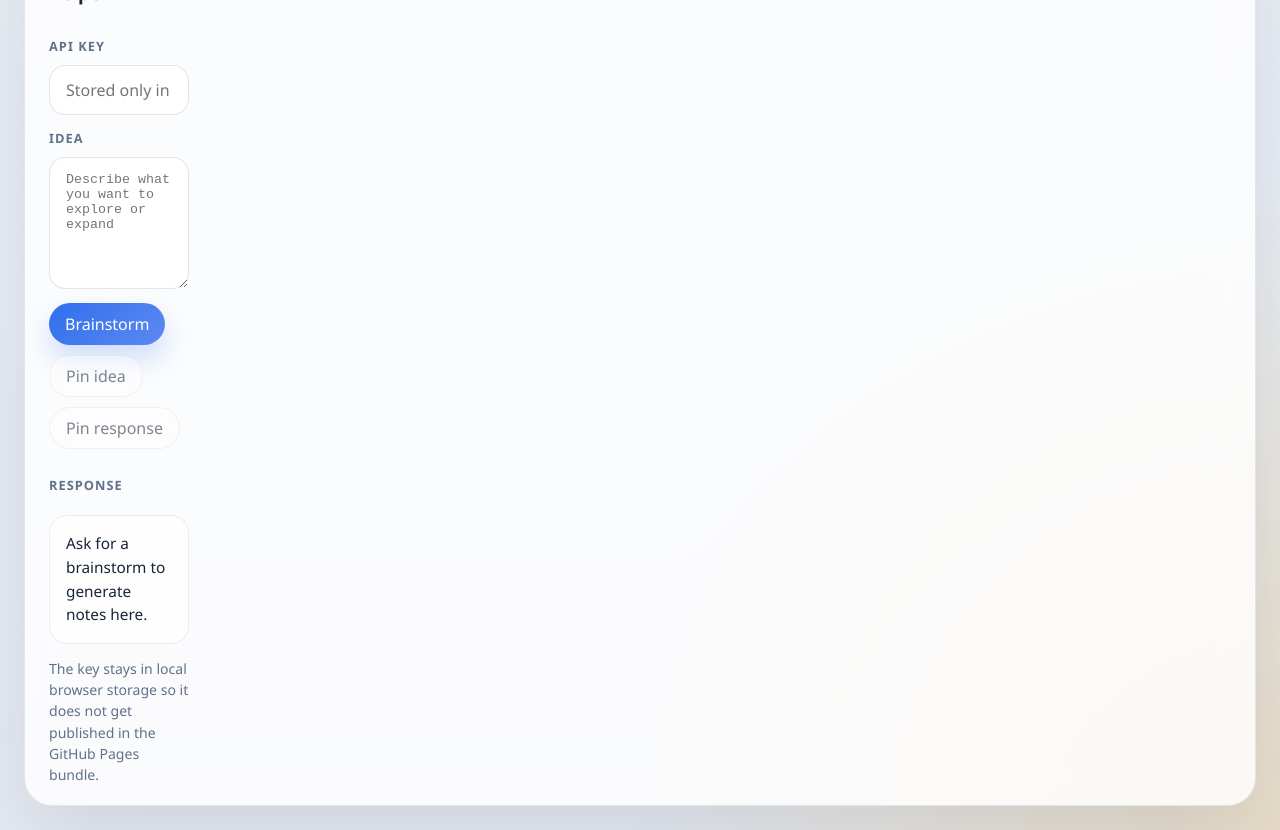
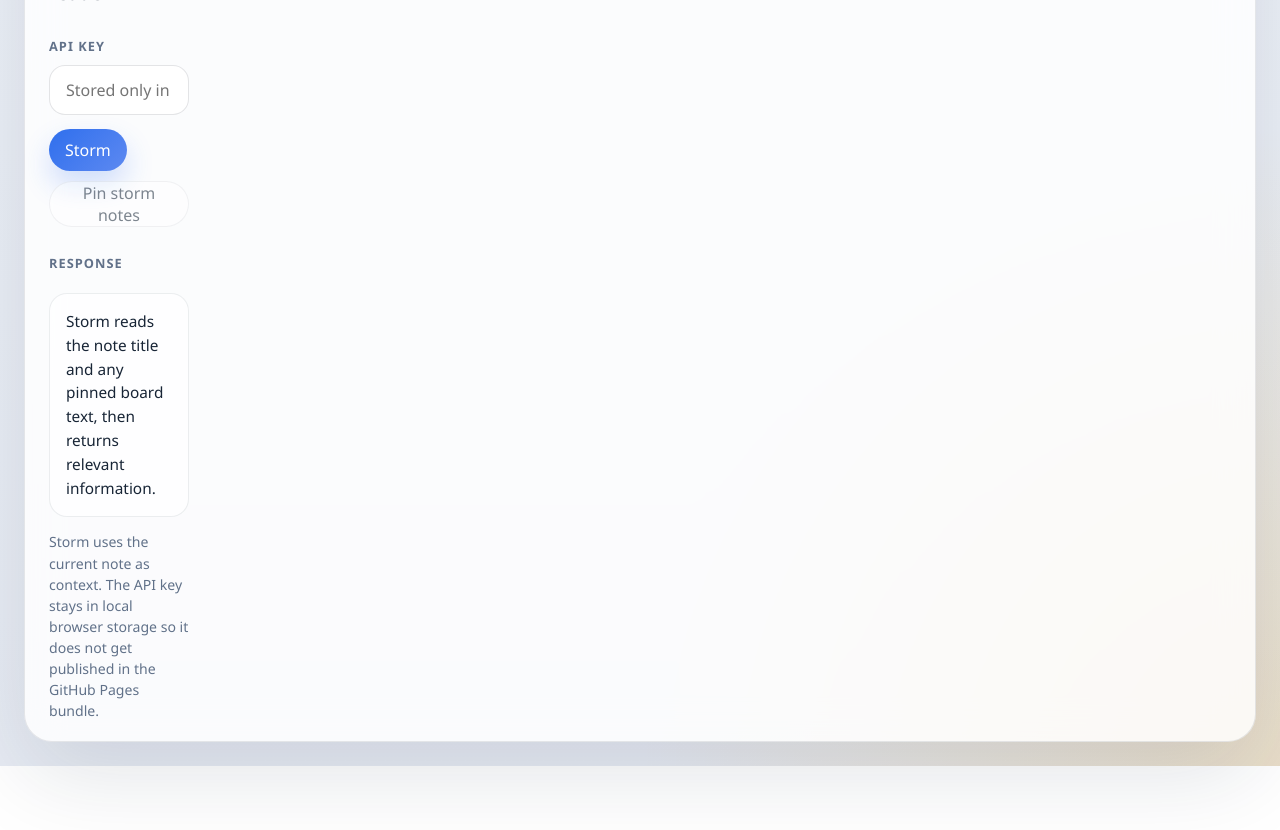
Before and after one commit to Dashhhhhhhh/writespace, a Next.js app: page / in a window 1280 px wide. Shown: the part 1340-2170 px from the top of the page. After the commit the page ends 2106 px from the top, so only its background shows below. Built offline with nearby package versions, Linux system fonts and the light colour scheme.

Commit message:
Refine AI into Storm context reader

```diff
--- a/app/page.tsx
+++ b/app/page.tsx
@@ -215,6 +215,19 @@ function buildCardTexts(value: string) {
     .map((line) => (line.length > 180 ? `${line.slice(0, 177)}...` : line));
 }
 
+function buildStormContext(note: Note) {
+  const title = note.title.trim();
+  const manualCards = note.cards
+    .map((card) => card.text.trim())
+    .filter((text) => text.length > 0);
+
+  return {
+    title,
+    manualCards,
+    canAnalyze: title.length > 0 || manualCards.length > 0,
+  };
+}
+
 export default function Home() {
   const canvasRef = useRef<HTMLCanvasElement | null>(null);
   const boardRef = useRef<HTMLDivElement | null>(null);
@@ -226,7 +239,6 @@ export default function Home() {
   const [mode, setMode] = useState<DrawMode>("draw");
   const [isHydrated, setIsHydrated] = useState(false);
   const [aiApiKey, setAiApiKey] = useState("");
-  const [aiIdea, setAiIdea] = useState("");
   const [aiResponse, setAiResponse] = useState("");
   const [aiError, setAiError] = useState("");
   const [isAiLoading, setIsAiLoading] = useState(false);
@@ -370,7 +382,6 @@ export default function Home() {
   useEffect(() => {
     setAiResponse("");
     setAiError("");
-    setAiIdea("");
   }, [activeNoteId]);
 
   function updateActiveNote(
@@ -510,17 +521,22 @@ export default function Home() {
     }));
   }
 
-  async function handleBrainstorm() {
-    const trimmedKey = aiApiKey.trim();
-    const trimmedIdea = aiIdea.trim();
-
-    if (trimmedKey.length === 0) {
-      setAiError("Add a DeepSeek API key to use AI brainstorming.");
+  async function handleStorm() {
+    if (!activeNote) {
+      setAiError("Open a note before using Storm.");
       return;
     }
 
-    if (trimmedIdea.length === 0) {
-      setAiError("Enter an idea first.");
+    const trimmedKey = aiApiKey.trim();
+    const context = buildStormContext(activeNote);
+
+    if (trimmedKey.length === 0) {
+      setAiError("Add a DeepSeek API key to use Storm.");
+      return;
+    }
+
+    if (!context.canAnalyze) {
+      setAiError("Name the note or pin some board text so Storm has context.");
       return;
     }
 
@@ -536,20 +552,23 @@ export default function Home() {
         },
         body: JSON.stringify({
           model: "deepseek-chat",
-          temperature: 0.9,
+          temperature: 0.6,
           max_tokens: 500,
           messages: [
             {
               role: "system",
               content:
-                "You are a sharp brainstorming partner inside a whiteboard app. Respond with short, scannable sections titled Core direction, Angles, Questions, and Next steps. Use bullets and concrete suggestions.",
+                "You are Storm, an AI layer inside a whiteboard app. Infer the topic from the note context and provide concise, relevant information the user would want on a whiteboard. Respond with short bullet sections titled Topic read, Relevant information, Key questions, and Useful next steps.",
             },
             {
               role: "user",
               content: [
-                `Whiteboard note: ${activeTitle}`,
-                `Idea: ${trimmedIdea}`,
-                "Help me expand this into a useful brainstorm I can pin onto a whiteboard.",
+                `Note title: ${context.title || "(untitled)"}`,
+                context.manualCards.length > 0
+                  ? `Board text:\n- ${context.manualCards.join("\n- ")}`
+                  : "Board text: none",
+                `Stroke count: ${activeNote.strokes.length}`,
+                "Interpret what this whiteboard is about and add useful context.",
               ].join("\n"),
             },
           ],
@@ -581,10 +600,6 @@ export default function Home() {
     } finally {
       setIsAiLoading(false);
     }
-  }
-
-  function handlePinIdea() {
-    addCardsToActiveNote([aiIdea], "manual");
   }
 
   function handlePinAiResponse() {
@@ -883,8 +898,8 @@ export default function Home() {
 
         <section className="ai-panel">
           <div className="ai-panel-head">
-            <p className="eyebrow">AI Brainstorm</p>
-            <h3>DeepSeek helper</h3>
+            <p className="eyebrow">Storm</p>
+            <h3>Context reader</h3>
           </div>
 
           <div className="field-block">
@@ -901,41 +916,20 @@ export default function Home() {
             />
           </div>
 
-          <div className="field-block">
-            <label className="field-label" htmlFor="ai-idea">
-              Idea
-            </label>
-            <textarea
-              id="ai-idea"
-              className="idea-input"
-              value={aiIdea}
-              onChange={(event) => setAiIdea(event.target.value)}
-              placeholder="Describe what you want to explore or expand"
-              rows={5}
-            />
-          </div>
-
           <div className="ai-actions">
             <button
               className="primary-button"
-              onClick={handleBrainstorm}
+              onClick={handleStorm}
               disabled={isAiLoading}
             >
-              {isAiLoading ? "Thinking..." : "Brainstorm"}
-            </button>
-            <button
-              className="ghost-button"
-              onClick={handlePinIdea}
-              disabled={aiIdea.trim().length === 0}
-            >
-              Pin idea
+              {isAiLoading ? "Reading..." : "Storm"}
             </button>
             <button
               className="ghost-button"
               onClick={handlePinAiResponse}
               disabled={aiResponse.trim().length === 0}
             >
-              Pin response
+              Pin storm notes
             </button>
           </div>
 
@@ -943,12 +937,16 @@ export default function Home() {
 
           <div className="ai-response">
             <p className="field-label">Response</p>
-            <pre>{aiResponse || "Ask for a brainstorm to generate notes here."}</pre>
+            <pre>
+              {aiResponse ||
+                "Storm reads the note title and any pinned board text, then returns relevant information."}
+            </pre>
           </div>
 
           <p className="ai-footnote">
-            The key stays in local browser storage so it does not get published
-            in the GitHub Pages bundle.
+            Storm uses the current note as context. The API key stays in local
+            browser storage so it does not get published in the GitHub Pages
+            bundle.
           </p>
         </section>
       </aside>
```
